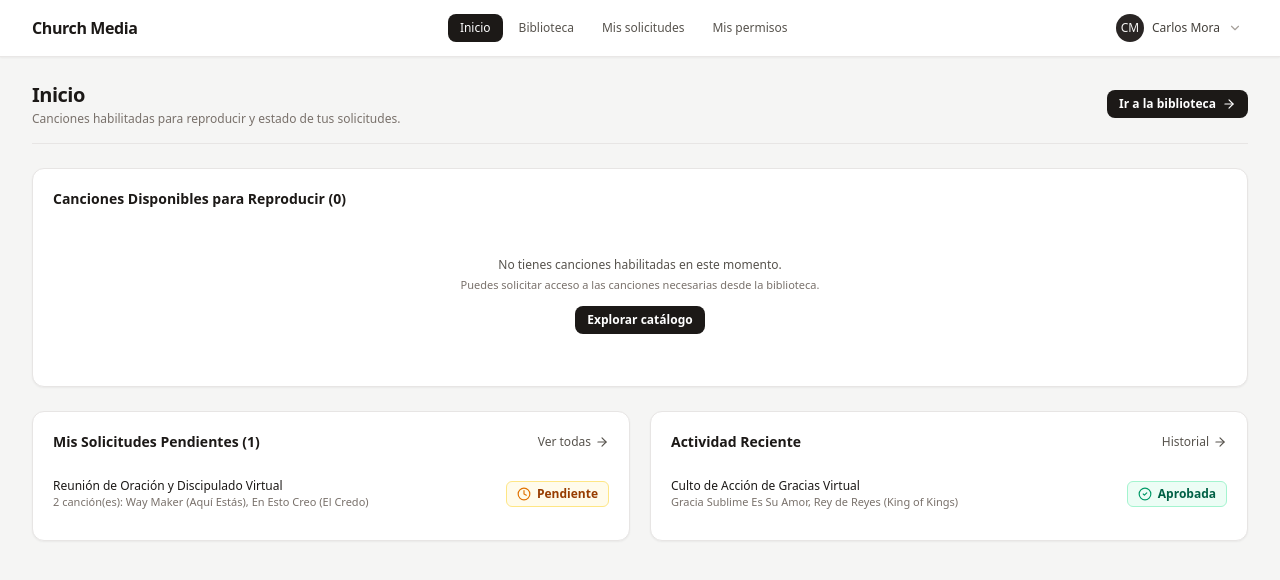
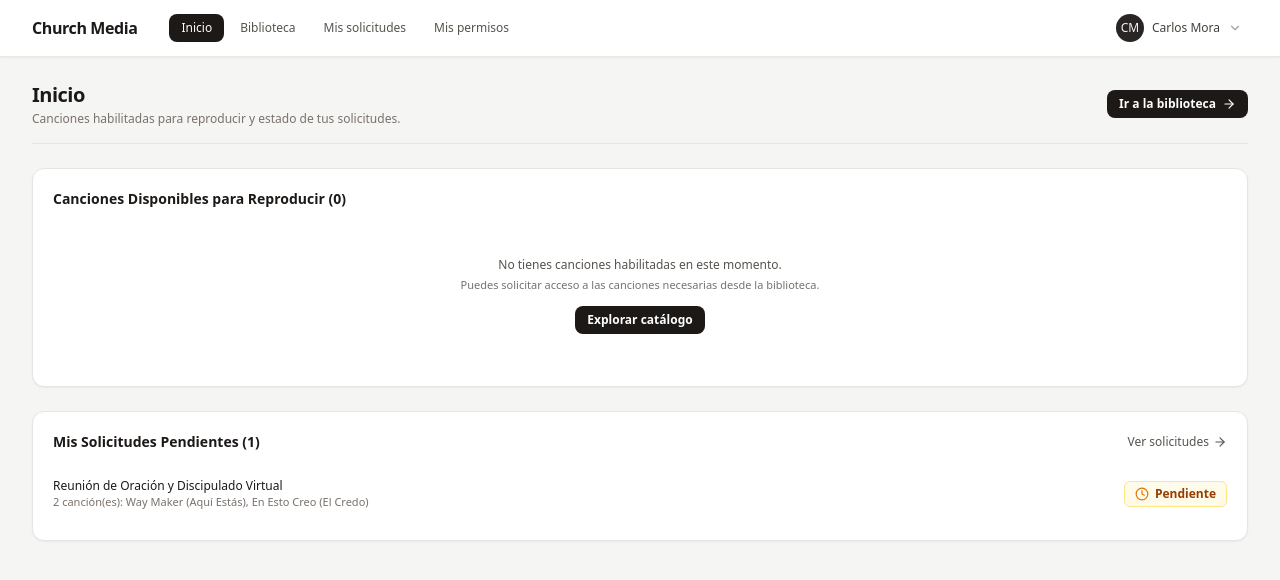
Before and after one commit to FelizLopezDev/Gesti-n-de-c-nticos, a React (Vite) app: page / in a window 1280 px wide. Shown: the top 580 px of the page. Built offline with nearby package versions, Linux system fonts and the light colour scheme.

Commit message:
refactor: update request ID generation and cleanup UI
- Replace manual formatted ID string with timestamp-based IDs.
- Remove redundant dashboard sections and simplify request UI.
- Update LibraryScreen filtering logic.

```diff
--- a/src/components/layout/Navbar.tsx
+++ b/src/components/layout/Navbar.tsx
@@ -63,15 +63,18 @@ export const Navbar: React.FC = () => {
       {/* Main Bar */}
       <div className="max-w-7xl mx-auto px-4 sm:px-6 lg:px-8">
         <div className="flex items-center justify-between h-14">
-          {/* Brand Name - Minimalist text without black/yellow church icon */}
-          <div
-            className="cursor-pointer"
+          {/* Brand & Primary Navigation Group */}
+          <div className="flex items-center gap-5 lg:gap-8 min-w-0">
+            <button
+              type="button"
+              id="brand-logo-btn"
+              className="cursor-pointer shrink-0 text-left focus:outline-hidden"
               onClick={() => setCurrentScreen('dashboard')}
             >
               <span className="text-base font-semibold tracking-tight text-stone-900">
                 Church Media
               </span>
-          </div>
+            </button>
 
             {/* Desktop Navigation Links */}
             <nav className="hidden md:flex items-center space-x-1" aria-label="Navegación principal">
@@ -82,7 +85,7 @@ export const Navbar: React.FC = () => {
                     key={item.id}
                     id={`nav-link-${item.id}`}
                     onClick={() => setCurrentScreen(item.id)}
-                  className={`px-3 py-1.5 rounded-lg text-xs font-medium transition-colors ${
+                    className={`px-3 py-1.5 rounded-lg text-xs font-medium transition-colors whitespace-nowrap ${
                       isActive
                         ? 'bg-stone-900 text-white'
                         : 'text-stone-600 hover:text-stone-900 hover:bg-stone-100'
@@ -93,9 +96,10 @@ export const Navbar: React.FC = () => {
                 );
               })}
             </nav>
+          </div>
 
           {/* Actions & Profile */}
-          <div className="flex items-center gap-3">
+          <div className="flex items-center gap-3 shrink-0">
             {/* Multi-Request Button only for regular User */}
             {currentUser.role === 'USER' && selectedSongIdsForRequest.length > 0 && (
               <button
--- a/src/components/screens/AdminRequestsScreen.tsx
+++ b/src/components/screens/AdminRequestsScreen.tsx
@@ -28,7 +28,7 @@ export const AdminRequestsScreen: React.FC<AdminRequestsScreenProps> = ({ isUser
     rejectSongAccess,
   } = useApp();
 
-  const [statusFilter, setStatusFilter] = useState<string>('ALL');
+  const [statusFilter, setStatusFilter] = useState<string>(isUserViewOnly ? 'PENDING' : 'ALL');
   const [searchTerm, setSearchTerm] = useState('');
   const [rejectingSong, setRejectingSong] = useState<{
     requestId: string;
@@ -51,9 +51,8 @@ export const AdminRequestsScreen: React.FC<AdminRequestsScreenProps> = ({ isUser
           return false;
         }
 
-        // Search filter
+        // Search filter (requester name, meeting purpose, or song titles - no request code)
         const matchesSearch =
-          req.id.toLowerCase().includes(searchTerm.toLowerCase()) ||
           req.userName.toLowerCase().includes(searchTerm.toLowerCase()) ||
           req.meetingPurpose.toLowerCase().includes(searchTerm.toLowerCase()) ||
           req.items.some((i) => i.songTitle.toLowerCase().includes(searchTerm.toLowerCase()));
@@ -96,6 +95,7 @@ export const AdminRequestsScreen: React.FC<AdminRequestsScreenProps> = ({ isUser
         <div className="flex flex-wrap items-center gap-2">
           {/* Quick status tabs */}
           <div className="flex items-center gap-1">
+            {!isUserViewOnly && (
               <button
                 onClick={() => setStatusFilter('ALL')}
                 className={`px-3 py-1.5 rounded-lg text-xs font-medium transition-colors ${
@@ -106,6 +106,7 @@ export const AdminRequestsScreen: React.FC<AdminRequestsScreenProps> = ({ isUser
               >
                 Todas
               </button>
+            )}
             <button
               onClick={() => setStatusFilter('PENDING')}
               className={`px-3 py-1.5 rounded-lg text-xs font-medium transition-colors ${
@@ -174,14 +175,17 @@ export const AdminRequestsScreen: React.FC<AdminRequestsScreenProps> = ({ isUser
               {/* Request Header Banner */}
               <div className="p-4 bg-stone-50/80 border-b border-stone-200 flex flex-col sm:flex-row sm:items-center sm:justify-between gap-3 text-xs">
                 <div className="flex flex-wrap items-center gap-3">
-                  <span className="font-mono font-bold text-stone-900 text-sm bg-white px-2.5 py-1 rounded border border-stone-200 shadow-2xs">
-                    {req.id}
-                  </span>
+                  {!isUserViewOnly ? (
                     <div className="flex items-center gap-1.5 text-stone-700">
                       <User className="w-3.5 h-3.5 text-stone-500" />
                       <span className="font-semibold text-stone-900">{req.userName}</span>
                       <span className="text-stone-400">({req.userEmail})</span>
                     </div>
+                  ) : (
+                    <span className="font-semibold text-stone-900 text-sm">
+                      {req.meetingPurpose}
+                    </span>
+                  )}
                 </div>
 
                 <div className="flex items-center gap-3">
@@ -199,10 +203,24 @@ export const AdminRequestsScreen: React.FC<AdminRequestsScreenProps> = ({ isUser
 
               {/* Request Details Info */}
               <div className="p-4 border-b border-stone-100 bg-white grid grid-cols-1 md:grid-cols-2 gap-3 text-xs">
+                {!isUserViewOnly ? (
                   <div>
                     <span className="text-stone-500 block text-[11px]">Propósito / Servicio:</span>
                     <span className="font-semibold text-stone-800">{req.meetingPurpose}</span>
                   </div>
+                ) : (
+                  <div>
+                    <span className="text-stone-500 block text-[11px]">Fecha requerida:</span>
+                    <span className="font-semibold text-stone-800">
+                      {new Date(req.meetingDate).toLocaleDateString('es-ES', {
+                        weekday: 'short',
+                        year: 'numeric',
+                        month: 'short',
+                        day: 'numeric',
+                      })}
+                    </span>
+                  </div>
+                )}
                 {req.notes && (
                   <div>
                     <span className="text-stone-500 block text-[11px]">Notas del solicitante:</span>
--- a/src/components/screens/LibraryScreen.tsx
+++ b/src/components/screens/LibraryScreen.tsx
@@ -30,8 +30,7 @@ export const LibraryScreen: React.FC = () => {
       const matchesStatus =
         filterStatus === 'ALL' ||
         (filterStatus === 'AVAILABLE' && status === 'AVAILABLE') ||
-        (filterStatus === 'PENDING' && status === 'PENDING') ||
-        (filterStatus === 'NO_ACCESS' && (status === 'NO_ACCESS' || status === 'EXPIRED' || status === 'REVOKED'));
+        (filterStatus === 'PENDING' && status === 'PENDING');
 
       return matchesSearch && matchesStatus;
     });
@@ -104,16 +103,6 @@ export const LibraryScreen: React.FC = () => {
           }`}
         >
           En revisión
-        </button>
-        <button
-          onClick={() => setFilterStatus('NO_ACCESS')}
-          className={`px-3 py-1.5 rounded-lg text-xs font-medium transition-colors ${
-            filterStatus === 'NO_ACCESS'
-              ? 'bg-stone-700 text-white font-semibold'
-              : 'text-stone-600 hover:text-stone-900 hover:bg-stone-200/60'
-          }`}
-        >
-          Por solicitar
         </button>
       </div>
 
--- a/src/components/screens/PermissionApprovalModal.tsx
+++ b/src/components/screens/PermissionApprovalModal.tsx
@@ -112,10 +112,6 @@ export const PermissionApprovalModal: React.FC = () => {
               <span className="text-stone-500">Canción:</span>
               <span className="font-semibold text-stone-900">{approvalTarget.songTitle}</span>
             </div>
-            <div className="flex justify-between">
-              <span className="text-stone-500">Solicitud ID:</span>
-              <span className="font-mono text-stone-700">{approvalTarget.requestId}</span>
-            </div>
           </div>
 
           {/* Duration Selector */}
--- a/src/components/screens/SongDetailScreen.tsx
+++ b/src/components/screens/SongDetailScreen.tsx
@@ -32,7 +32,7 @@ export const SongDetailScreen: React.FC<SongDetailModalProps> = ({ song, onClose
 
   if (!song) return null;
 
-  const { status, permission, pendingRequestId } = getUserSongAccessStatus(song.id);
+  const { status, permission } = getUserSongAccessStatus(song.id);
   const hasActivePermission = status === 'AVAILABLE' && !!permission;
 
   const expiryDate = permission ? new Date(permission.expiresAt) : null;
@@ -152,7 +152,7 @@ export const SongDetailScreen: React.FC<SongDetailModalProps> = ({ song, onClose
                   <div className="flex items-center gap-2 text-xs text-amber-800 bg-amber-50 px-3 py-2 rounded-lg border border-amber-200 w-full">
                     <Clock className="w-4 h-4 text-amber-600 shrink-0" />
                     <span>
-                      Solicitud <strong>{pendingRequestId}</strong> en revisión por los administradores.
+                      Solicitud en revisión por los administradores.
                     </span>
                   </div>
                 ) : (
--- a/src/components/screens/UserDashboard.tsx
+++ b/src/components/screens/UserDashboard.tsx
@@ -46,7 +46,6 @@ export const UserDashboard: React.FC = () => {
   // My requests (for User)
   const myRequests = requests.filter((r) => r.userId === currentUser.id);
   const myPendingRequests = myRequests.filter((r) => r.overallStatus === 'PENDING');
-  const myRecentActivity = myRequests.filter((r) => r.overallStatus !== 'PENDING');
 
   // ---------------------------------------------------------------------------
   // 1. SUPERADMIN DASHBOARD
@@ -549,9 +548,7 @@ export const UserDashboard: React.FC = () => {
         )}
       </div>
 
-      {/* 2. Pending Personal Requests & Recent Personal Activity side-by-side */}
-      <div className="grid grid-cols-1 md:grid-cols-2 gap-5">
-        {/* Pending Personal Requests */}
+      {/* 2. Pending Personal Requests */}
       <div className="bg-white rounded-xl border border-stone-200 p-5 shadow-xs">
         <div className="flex items-center justify-between mb-4">
           <h2 className="text-sm font-semibold text-stone-900">
@@ -561,7 +558,7 @@ export const UserDashboard: React.FC = () => {
             onClick={() => setCurrentScreen('my-requests')}
             className="text-xs font-medium text-stone-600 hover:text-stone-900 flex items-center gap-1"
           >
-              <span>Ver todas</span>
+            <span>Ver solicitudes</span>
             <ArrowRight className="w-3.5 h-3.5" />
           </button>
         </div>
@@ -586,43 +583,6 @@ export const UserDashboard: React.FC = () => {
           </div>
         )}
       </div>
-
-        {/* Recent Personal Activity */}
-        <div className="bg-white rounded-xl border border-stone-200 p-5 shadow-xs">
-          <div className="flex items-center justify-between mb-4">
-            <h2 className="text-sm font-semibold text-stone-900">
-              Actividad Reciente
-            </h2>
-            <button
-              onClick={() => setCurrentScreen('my-requests')}
-              className="text-xs font-medium text-stone-600 hover:text-stone-900 flex items-center gap-1"
-            >
-              <span>Historial</span>
-              <ArrowRight className="w-3.5 h-3.5" />
-            </button>
-          </div>
-
-          {myRecentActivity.length === 0 ? (
-            <p className="text-xs text-stone-500 py-4 text-center">
-              No hay actividad reciente registrada.
-            </p>
-          ) : (
-            <div className="divide-y divide-stone-100 text-xs">
-              {myRecentActivity.slice(0, 5).map((req) => (
-                <div key={req.id} className="py-2.5 flex items-center justify-between gap-3">
-                  <div>
-                    <span className="font-medium text-stone-900 block">{req.meetingPurpose}</span>
-                    <span className="text-[11px] text-stone-500">
-                      {req.items.map((i) => i.songTitle).join(', ')}
-                    </span>
-                  </div>
-                  <RequestStatusBadge status={req.overallStatus} />
-                </div>
-              ))}
-            </div>
-          )}
-        </div>
-      </div>
     </div>
   );
 };
--- a/src/context/AppContext.tsx
+++ b/src/context/AppContext.tsx
@@ -377,7 +377,7 @@ export const AppProvider: React.FC<{ children: React.ReactNode }> = ({ children
       };
     });
 
-    const newReqId = `REQ-2026-${String(requests.length + 82).padStart(3, '0')}`;
+    const newReqId = `req_${Date.now()}`;
     const newRequest: AccessRequest = {
       id: newReqId,
       userId: currentUser.id,
@@ -398,13 +398,13 @@ export const AppProvider: React.FC<{ children: React.ReactNode }> = ({ children
     logAudit(
       'REQUEST_CREATED',
       'Solicitud creada',
-      newReqId,
+      currentUser.email,
       `${currentUser.displayName} solicitó acceso a ${songIds.length} canción(es) para "${meetingPurpose}".`,
       currentUser.displayName
     );
 
     showToast(
-      `Solicitud ${newReqId} enviada con éxito. Los administradores revisarán el acceso.`,
+      'Solicitud enviada con éxito. Los administradores revisarán el acceso.',
       'success',
       'Solicitud Registrada'
     );
--- a/src/mockData.ts
+++ b/src/mockData.ts
@@ -301,7 +301,7 @@ export const INITIAL_PERMISSIONS: Permission[] = [
 
 export const INITIAL_REQUESTS: AccessRequest[] = [
   {
-    id: 'REQ-2026-081',
+    id: 'req_01',
     userId: 'usr_user_1', // Carlos Mora
     userName: 'Carlos Mora',
     userEmail: 'carlos.mora@iglesia.org',
@@ -324,7 +324,7 @@ export const INITIAL_REQUESTS: AccessRequest[] = [
     ],
   },
   {
-    id: 'REQ-2026-079',
+    id: 'req_02',
     userId: 'usr_user_2', // Elena Gómez
     userName: 'Elena Gómez',
     userEmail: 'elena.gomez@iglesia.org',
@@ -345,7 +345,7 @@ export const INITIAL_REQUESTS: AccessRequest[] = [
     ],
   },
   {
-    id: 'REQ-2026-075',
+    id: 'req_03',
     userId: 'usr_user_3', // Pedro Ramírez
     userName: 'Pedro Ramírez',
     userEmail: 'pedro.ramirez@iglesia.org',
@@ -374,7 +374,7 @@ export const INITIAL_REQUESTS: AccessRequest[] = [
     ],
   },
   {
-    id: 'REQ-2026-070',
+    id: 'req_04',
     userId: 'usr_user_1', // Carlos Mora
     userName: 'Carlos Mora',
     userEmail: 'carlos.mora@iglesia.org',
@@ -445,7 +445,7 @@ export const INITIAL_AUDIT_LOGS: AuditLogEntry[] = [
     actionLabel: 'Solicitud rechazada',
     affectedUser: 'Pedro Ramírez',
     resourceName: 'Digno y Santo',
-    details: 'Rechazó canción en REQ-2026-075: "Reservado para Santa Cena dominical".',
+    details: 'Rechazó solicitud de canción: "Reservado para Santa Cena dominical".',
   },
   {
     id: 'aud_5',
--- a/src/types.ts
+++ b/src/types.ts
@@ -62,7 +62,7 @@ export interface RequestItem {
 }
 
 export interface AccessRequest {
-  id: string; // e.g. "REQ-2026-081"
+  id: string; // Internal database ID
   userId: string;
   userName: string;
   userEmail: string;
```
Lines whose indentation alone changed are shown as unchanged.
